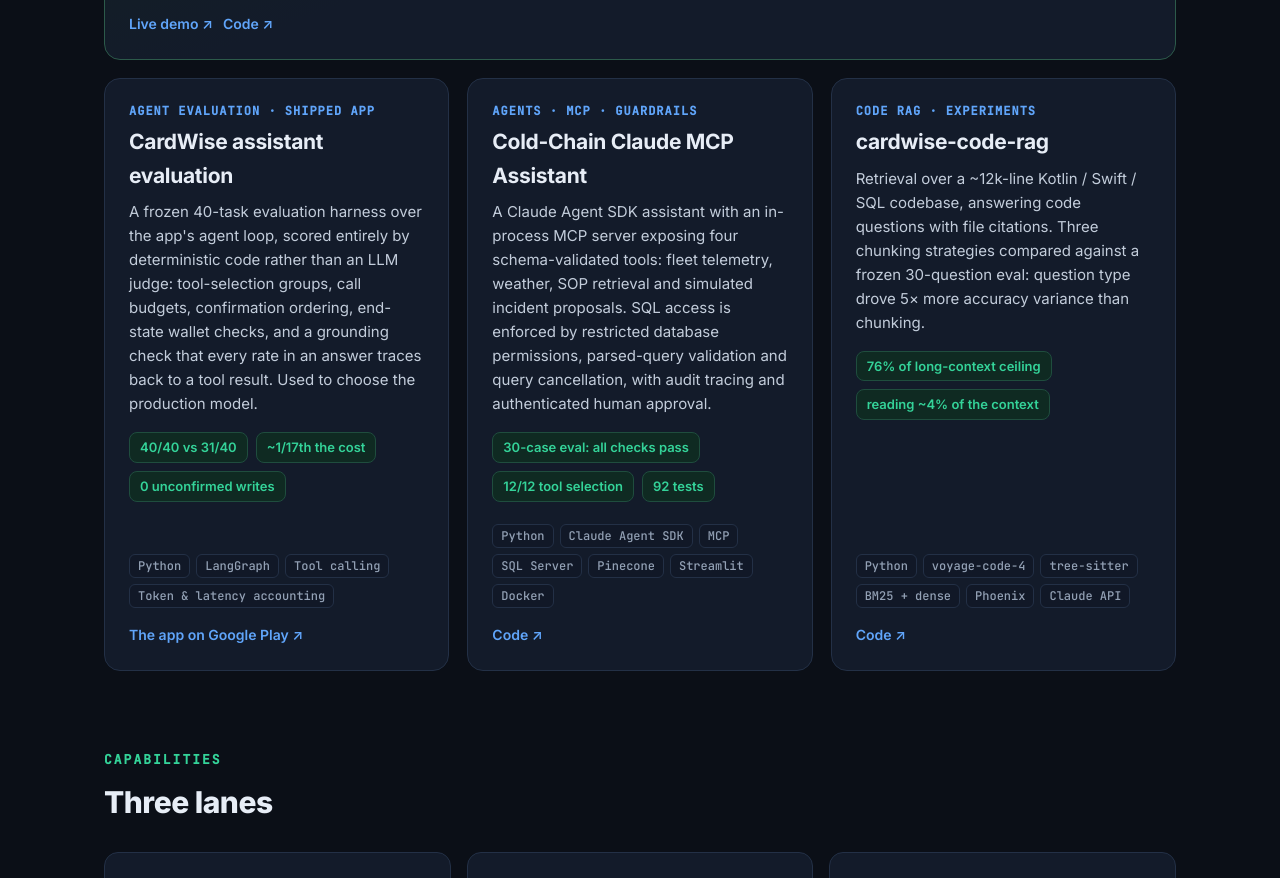
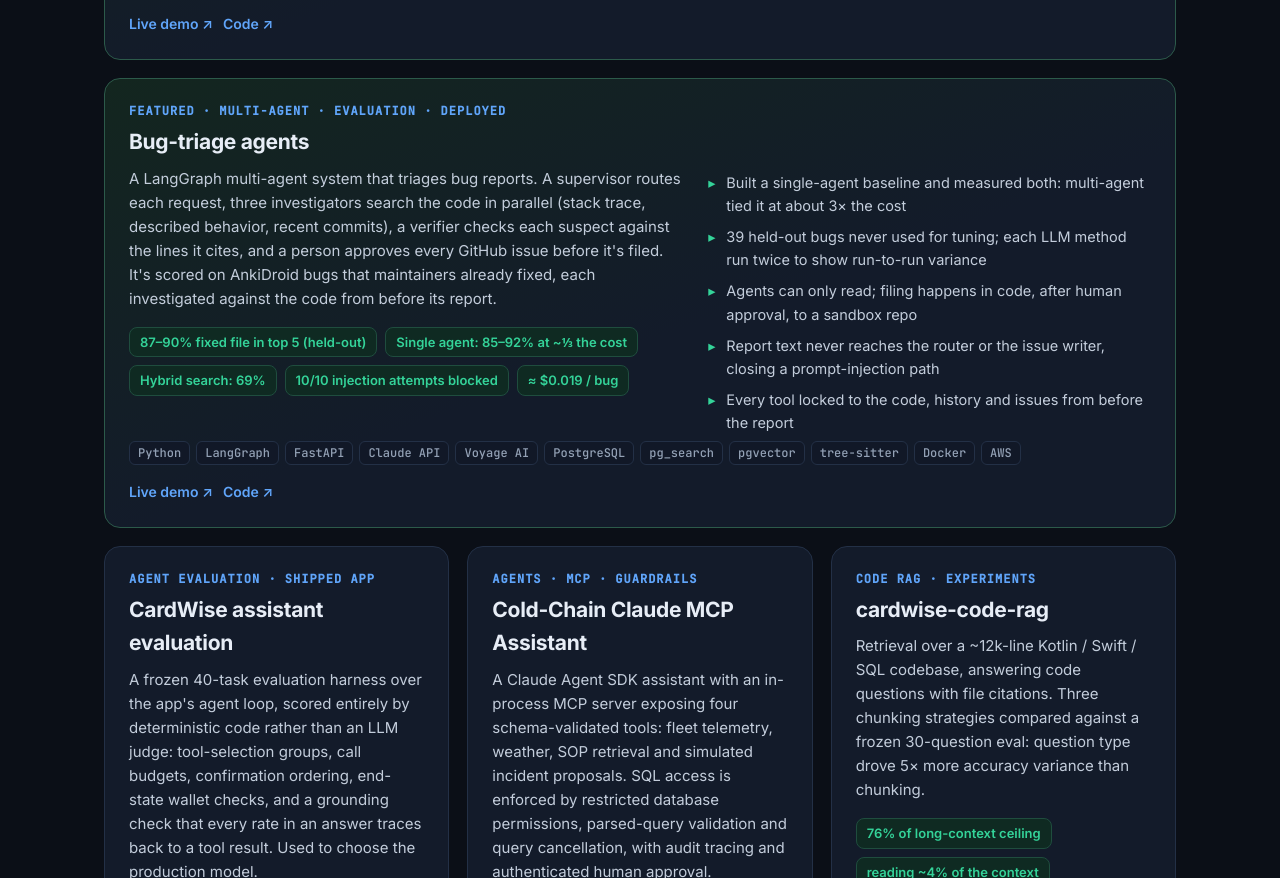
Before and after one commit to jnpallav-jain/jnpallav-jain.github.io, a plain HTML site: page index.html in a window 1280 px wide. Shown: the part 1913-2791 px from the top of the page. Drawn offline with Linux system fonts and the light colour scheme.

Commit message:
Portfolio: add Bug-triage agents as a featured project
Co-Authored-By: Claude Opus 5.5 <noreply@anthropic.com>

```diff
--- a/index.html
+++ b/index.html
@@ -231,6 +231,35 @@
         </div>
       </article>
 
+      <article class="proj featured">
+        <div class="tag">Featured · Multi-agent · Evaluation · Deployed</div>
+        <h3>Bug-triage agents</h3>
+        <div class="cols">
+          <div>
+            <p>A LangGraph multi-agent system that triages bug reports. A supervisor routes each request, three investigators search the code in parallel (stack trace, described behavior, recent commits), a verifier checks each suspect against the lines it cites, and a person approves every GitHub issue before it's filed. It's scored on AnkiDroid bugs that maintainers already fixed, each investigated against the code from before its report.</p>
+            <div class="chips">
+              <span class="chip">87–90% fixed file in top 5 (held-out)</span>
+              <span class="chip">Single agent: 85–92% at ~⅓ the cost</span>
+              <span class="chip">Hybrid search: 69%</span>
+              <span class="chip">10/10 injection attempts blocked</span>
+              <span class="chip">≈ $0.019 / bug</span>
+            </div>
+          </div>
+          <ul>
+            <li>Built a single-agent baseline and measured both: multi-agent tied it at about 3× the cost</li>
+            <li>39 held-out bugs never used for tuning; each LLM method run twice to show run-to-run variance</li>
+            <li>Agents can only read; filing happens in code, after human approval, to a sandbox repo</li>
+            <li>Report text never reaches the router or the issue writer, closing a prompt-injection path</li>
+            <li>Every tool locked to the code, history and issues from before the report</li>
+          </ul>
+        </div>
+        <div class="tech"><span>Python</span><span>LangGraph</span><span>FastAPI</span><span>Claude API</span><span>Voyage AI</span><span>PostgreSQL</span><span>pg_search</span><span>pgvector</span><span>tree-sitter</span><span>Docker</span><span>AWS</span></div>
+        <div class="links">
+          <a href="https://bugs.18-225-205-193.sslip.io" target="_blank" rel="noopener">Live demo ↗</a>
+          <a href="https://github.com/jnpallav-jain/bug-triage-agents" target="_blank" rel="noopener">Code ↗</a>
+        </div>
+      </article>
+
       <article class="proj">
         <div class="tag">Agent evaluation · Shipped app</div>
         <h3>CardWise assistant evaluation</h3>
```
